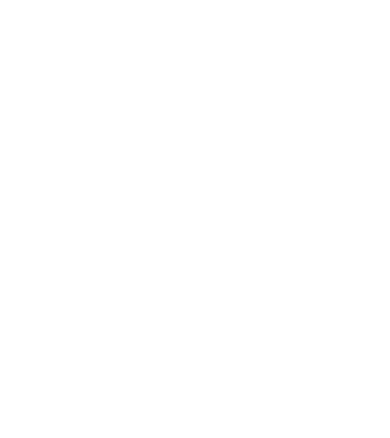
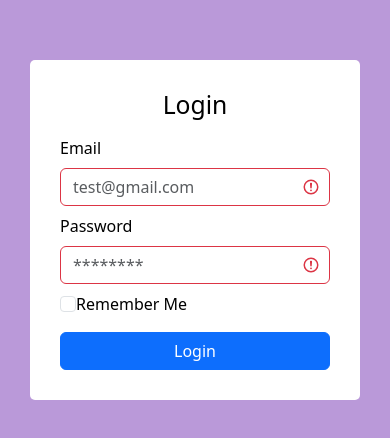
Before and after one commit to mskperera/Smart-Energy-Meter, a React (Create React App) app: page /login in a window 390 px wide. Before the commit this address had no page. Shown: the part 192-630 px from the top of the page. Built offline with nearby package versions, Linux system fonts and the light colour scheme.

Commit message:
create login page

```diff
--- a/src/App.js
+++ b/src/App.js
@@ -6,6 +6,7 @@
 import Month from './pages/month/Month';
 import 'bootstrap/dist/css/bootstrap.min.css'
 import APIData from './pages/APIData';
+import Login from './pages/login/Login';
 // import TodayCost from '../src/pages/today/TodayCost';
 // import WeekCost from '../src/pages/week/WeekCost';
 // import MonthCost from './pages/month/MonthCost';
@@ -16,6 +17,7 @@
     <BrowserRouter>
       <Routes>
         <Route path='/' element={<Home/>}/>
+        <Route path='/login' element={<Login/>}/>
         <Route path='/today' element={<Today/>}/>
         <Route path='/week' element={<Week/>}/>
         <Route path='/month' element={<Month/>}/>
--- /dev/null
+++ b/src/pages/login/Login.css
@@ -0,0 +1,12 @@
+.wrapper{
+    height: 100vh;
+    background-color: rgb(186, 153, 217);
+}
+.login{
+    width: 330px;
+    padding: 30px;
+    height: min-content;
+    border-radius: 5px;
+    background-color: white;
+    color: black;
+}
--- /dev/null
+++ b/src/pages/login/Login.jsx
@@ -0,0 +1,31 @@
+import React from 'react'
+import './Login.css'
+
+function Login() {
+  return (
+    <div className='wrapper d-flex align-items-center justify-content-center w-100'>
+        <div className='login'>
+            <h2 className='d-flex align-items-center justify-content-center mb-3'>Login</h2>
+            <form className='needs-validation'>
+                <div className='form-group was-validated mb-2'>
+                    <label htmlFor='email' className='form-label'>Email</label>
+                    <input type='email' className='form-control' required placeholder='test@gmail.com'></input>
+                    {/* <div className='invalid-feedback'>Please enter your Email</div> */}
+                </div>
+                <div className='form-group was-validated mb-2'>
+                    <label htmlFor='password' className='form-label'>Password</label>
+                    <input type='password' className='form-control' required placeholder='********'></input>
+                    {/* <div className='invalid-feedback'>Please enter your Password</div> */}
+                </div>
+                <div className='form-group mb-2'>
+                    <input type='checkbox' className='form-check-input'></input>
+                    <label htmlFor='check' className='form-check-label'>Remember Me</label>
+                </div>
+                <button type='submit' className='btn btn-primary w-100 mt-2'>Login</button>
+            </form>
+        </div>
+    </div>
+  )
+}
+
+export default Login
--- a/src/pages/month/Month.css
+++ b/src/pages/month/Month.css
@@ -17,7 +17,7 @@
         width: 100%;
         align-items: center;
         justify-content: center;
-        padding-left: 0px;
+        padding-left: 80px;
         height: 50vh;
         margin-top: 60px;
         margin-bottom: 91px;
@@ -27,36 +27,36 @@
 
 @media screen and (max-width:850px) {
     .page-3{
-        width: 90%;
+        width: 100%;
+        align-items: center;
+        justify-content: center;
+        margin: 3.55rem ;
+        height: 50vh;
+        margin-top: 110px;
+        margin-left: -35px;
+    }
+}
+
+@media screen and (max-width:650px) {
+    .page-3{
+        width: 100%;
         align-items: center;
         justify-content: center;
         margin: 1rem ;
         height: 50vh;
         margin-top: 151px;
-
-    }
-}
-
-@media screen and (max-width:650px) {
-    .page-3{
-        width: 90%;
-        align-items: center;
-        justify-content: center;
-        margin: 1rem ;
-        height: 50vh;
-        margin-top: 151px;
-
+        margin-left: -45px;
     }
 }
 
 @media screen and (max-width:450px) {
     .page-3{
-        width: 90%;
+        width: 100%;
         align-items: center;
         justify-content: center;
         margin: 1rem ;
         height: 50vh;
         margin-top: 210px;
-
+        margin-left: -45px;
     }
 }
--- a/src/pages/today/Today.css
+++ b/src/pages/today/Today.css
@@ -11,24 +11,24 @@
 
 @media screen and (max-width:1150px){
     .page-1{
-        width: 90%;
+        width: 100%;
         align-items: center;
         justify-content: center;
         margin-top:80px;
         height: 50vh;
         margin-bottom: 71px;
-        margin-left: -50px;
+        margin-left: -100px;
     }
 }
 
 @media screen and (max-width:850px){
     .page-1{
-        width: 850px;
+        width: 900px;
         align-items: center;
         justify-content: center;
-        margin: 0rem;
-        margin-left: -180px;
-        margin-top:150px;
+        margin: 1.9rem;
+        margin-left: -155px;
+        margin-top:120px;
         height: 52.3vh;
     }
 }
--- a/src/pages/week/Week.css
+++ b/src/pages/week/Week.css
@@ -16,8 +16,8 @@
         justify-content: center;
         height: 50vh;
         margin: 1rem;
-        margin-top: 100px;
-        margin-bottom: 3.2rem;
+        margin-top: 90px;
+        margin-bottom: 3.8rem;
         padding-left: 65px;
     }
 }
@@ -30,18 +30,19 @@
         height: 50vh;
         margin: 1rem;
         margin-top: 151px;
-        padding-left: 10px;
+        padding-left: -10px;
     }
 }
 
 @media screen and (max-width:650px){
     .page-2{
-        width: 90%;
+        width: 100%;
         align-items: center;
         justify-content: center;
         height: 50vh;
         margin: 1rem;
         margin-top: 151px;
+        margin-left: -30px;
     }
 }
 
```
